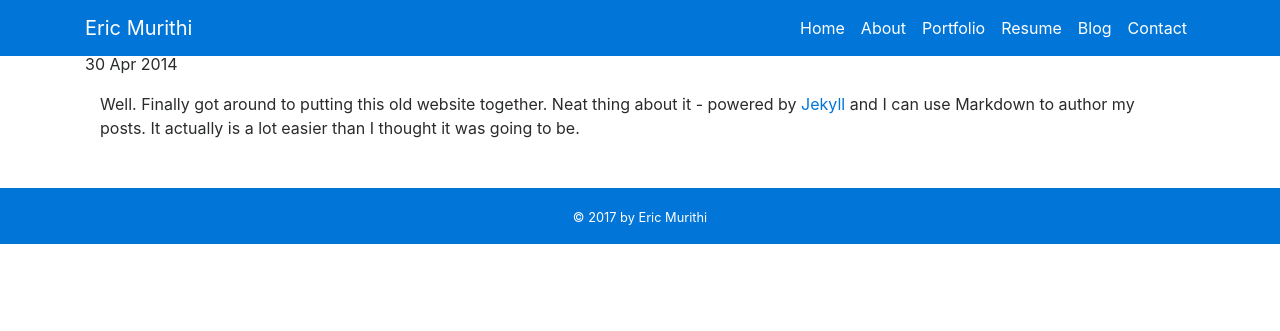
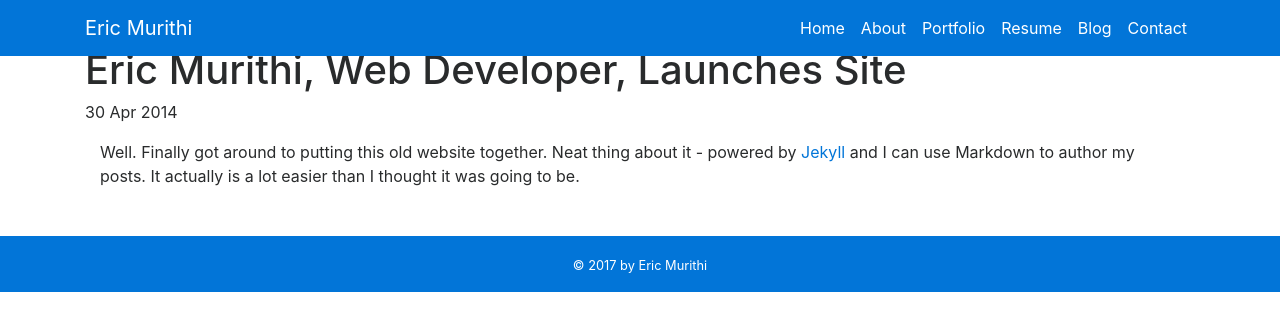
Before and after one commit to Murithi/murithi.github.io, a Jekyll site: the page built from _posts/2017-10-05-eric-murithi-site-launched.md, in a window 1280 px wide. Shown: the top 331 px of the page. Built offline with Jekyll 4.4.1, drawn with Linux system fonts in a browser that asks for light colours; nearby versions of some CDN libraries.

Commit message:
More blog sizing

```diff
--- a/_layouts/post.html
+++ b/_layouts/post.html
@@ -1,7 +1,7 @@
 ---
 layout: default
 ---
-<div class="container mb-5">
+<div class="container mb-5 mt-5">
 <h1>{{ page.title }}</h1>
 <p class="meta">{{ page.date | date_to_string }}</p>
 
--- a/blog/index.html
+++ b/blog/index.html
@@ -2,7 +2,7 @@
 layout: default
 title: Eric Murithi's Blog
 ---
-<div class="container mb-5">
+<div class="container mb-5 mt-5">
 	<h1>{{ page.title }}</h1>
 	<ul class="posts">
 
```
